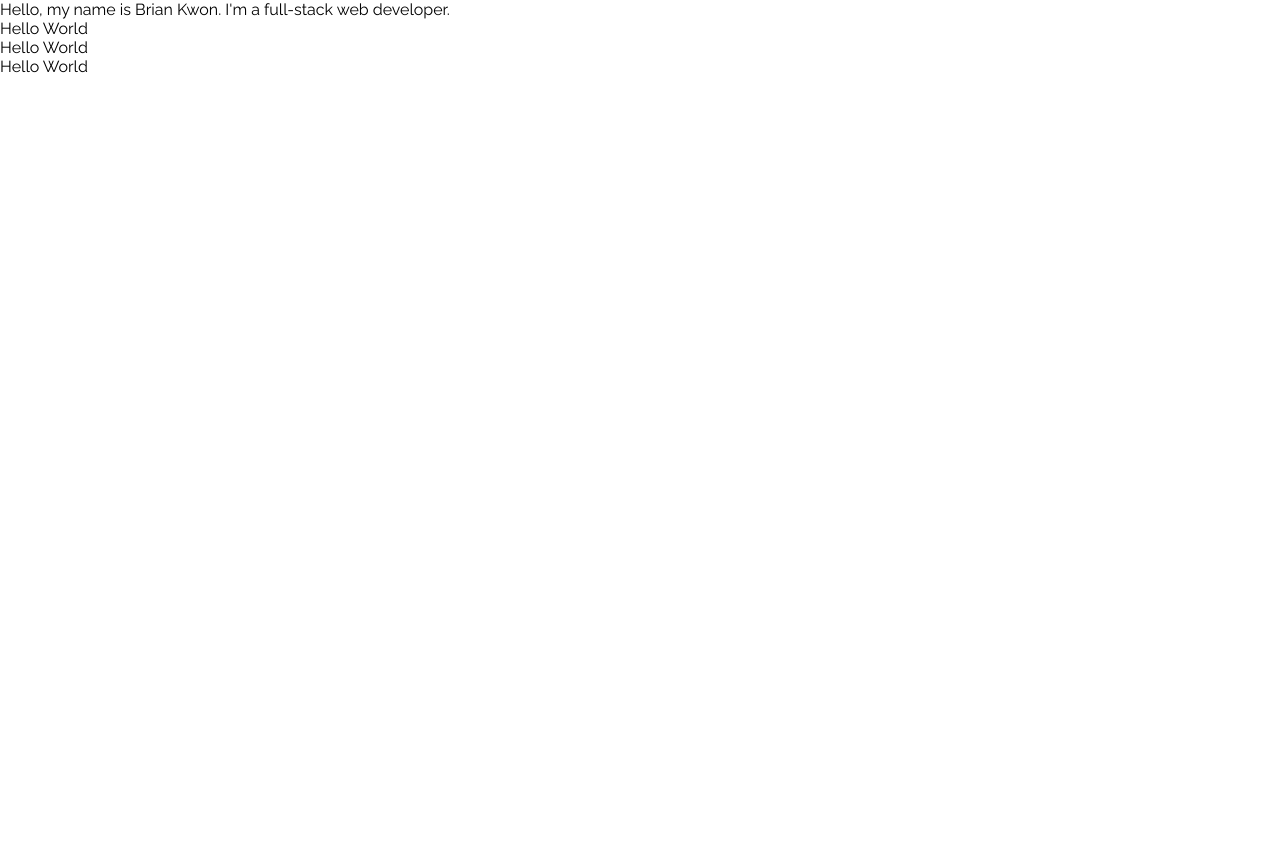
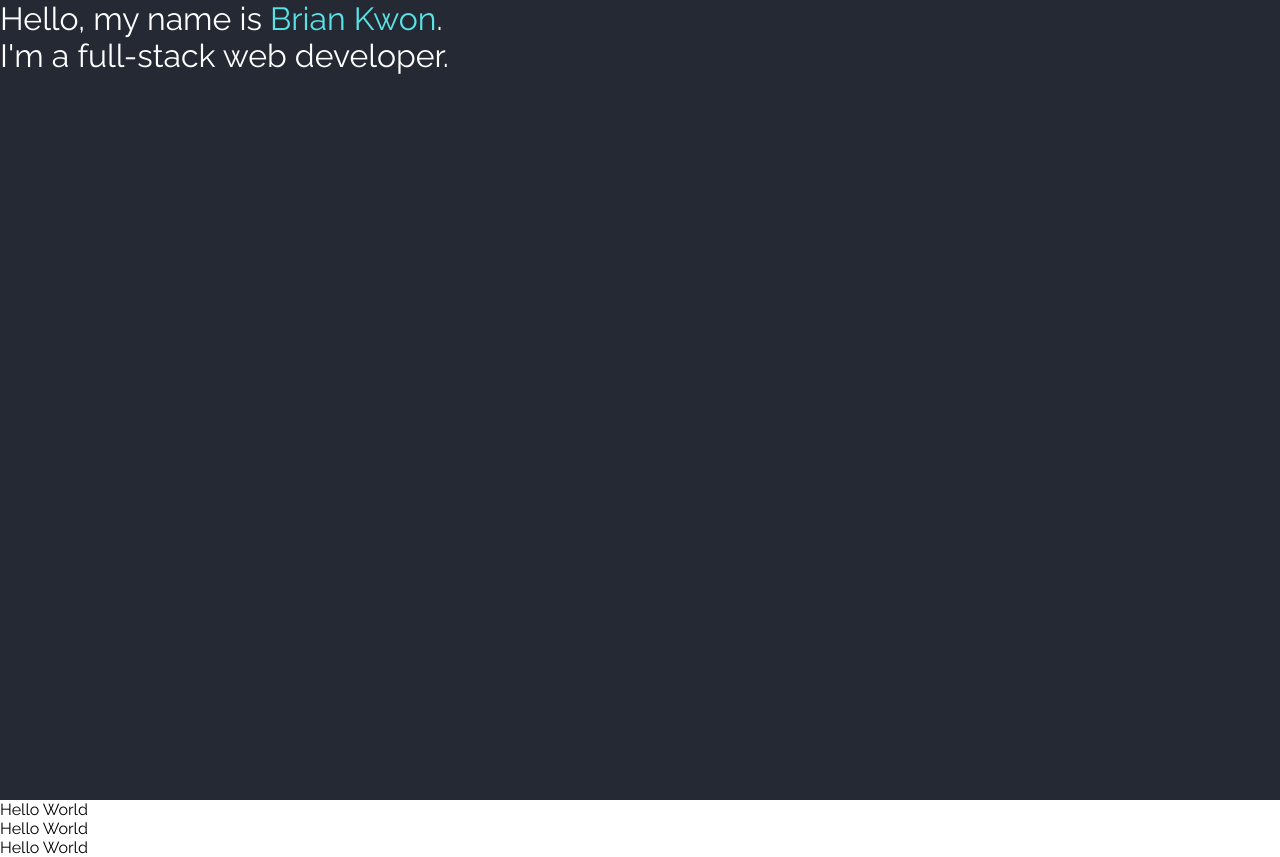
Before and after one commit to bkwon94/brian-kwon, a React app: page / in a window 1280 px wide. Before the commit the page ends 800 px from the top, so only its background shows below. Built offline with nearby package versions, Linux system fonts and the light colour scheme.

Commit message:
Add styling to main section

```diff
--- a/client/src/components/Main.jsx
+++ b/client/src/components/Main.jsx
@@ -2,11 +2,13 @@ import React from 'react';
 
 const Main = () => {
   return (
-    <div>
-      <section>
+    <div id="main">
+      <section class="container main-container">
         <div className="main-text">
-          Hello, my name is Brian Kwon.
-          I'm a full-stack web developer.
+          Hello, my name is <span id="name">Brian Kwon</span>.
+          <div>
+            I'm a full-stack web developer.
+          </div>
         </div>
       </section>
     </div>
--- a/public/styles.css
+++ b/public/styles.css
@@ -1,3 +1,4 @@
+/***** GENERAL *****/
 
 * {
   margin: 0;
@@ -10,4 +11,26 @@ body {
   font-family: 'Raleway', sans-serif;
 }
 
+.container {
+  height: 100vh;
+}
+
 /***** MAIN SECTION *****/
+.main-text {
+  font-size: initial;
+  color: #FFF;
+}
+
+@media screen and (min-width: 600px) {
+  .main-text {
+    font-size: 32px;
+  }
+}
+
+.main-container {
+  background: #252934;
+}
+
+#name {
+  color: #57E2E5;
+}
```
Also changed, not shown: public/bundle.js.
